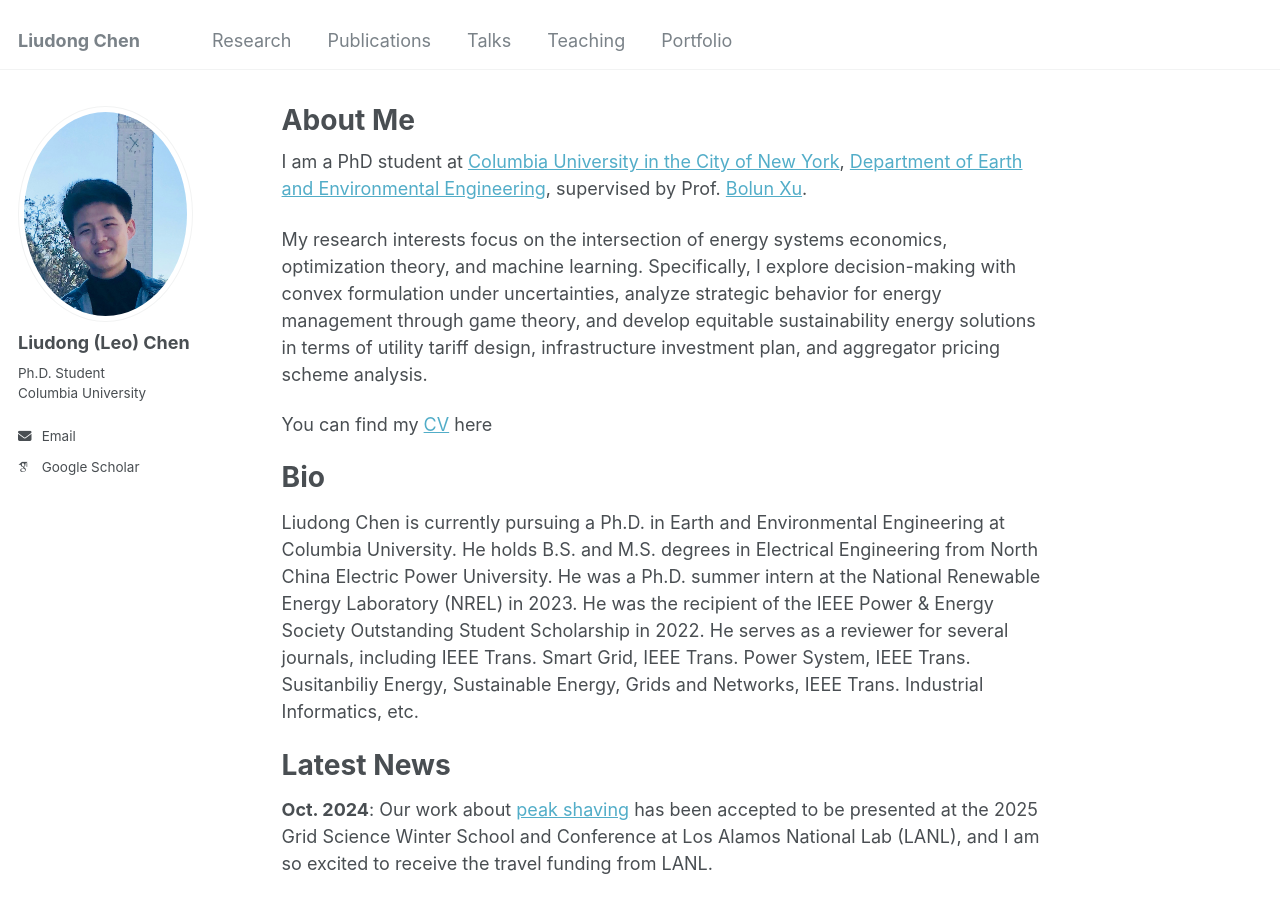
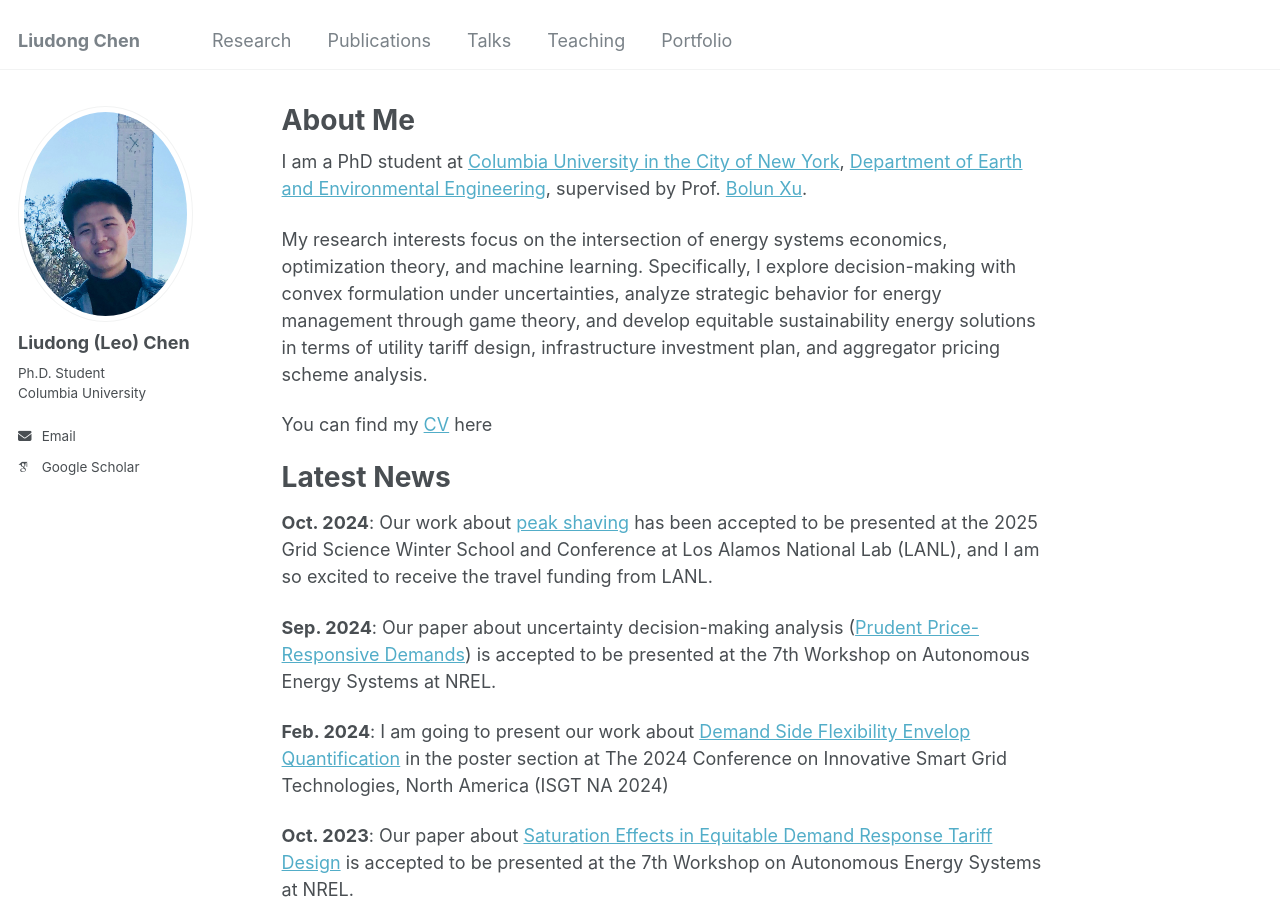
Before and after one commit to liudong-chen/liudong-chen.github.io, a Jekyll site: the page built from _pages/about.md, in a window 1280 px wide and 900 px high. Built offline with Jekyll 4.4.1, drawn with Linux system fonts in a browser that asks for light colours; some web fonts are replaced.

Commit message:
Update about.md

```diff
--- a/_pages/about.md
+++ b/_pages/about.md
@@ -10,9 +10,7 @@ My research interests focus on the intersection of energy systems economics, opt
 
 You can find my [CV](../assets/CV_Liudong.pdf) here
 
-Bio
-======
-Liudong Chen is currently pursuing a Ph.D. in Earth and Environmental Engineering at Columbia University. He holds B.S. and M.S. degrees in Electrical Engineering from North China Electric Power University. He was a Ph.D. summer intern at the National Renewable Energy Laboratory (NREL) in 2023. He was the recipient of the IEEE Power & Energy Society Outstanding Student Scholarship in 2022. He serves as a reviewer for several journals, including IEEE Trans. Smart Grid, IEEE Trans. Power System, IEEE Trans. Susitanbiliy Energy, Sustainable Energy, Grids and Networks, IEEE Trans. Industrial Informatics, etc.
+
 
 Latest News
 ======
```
